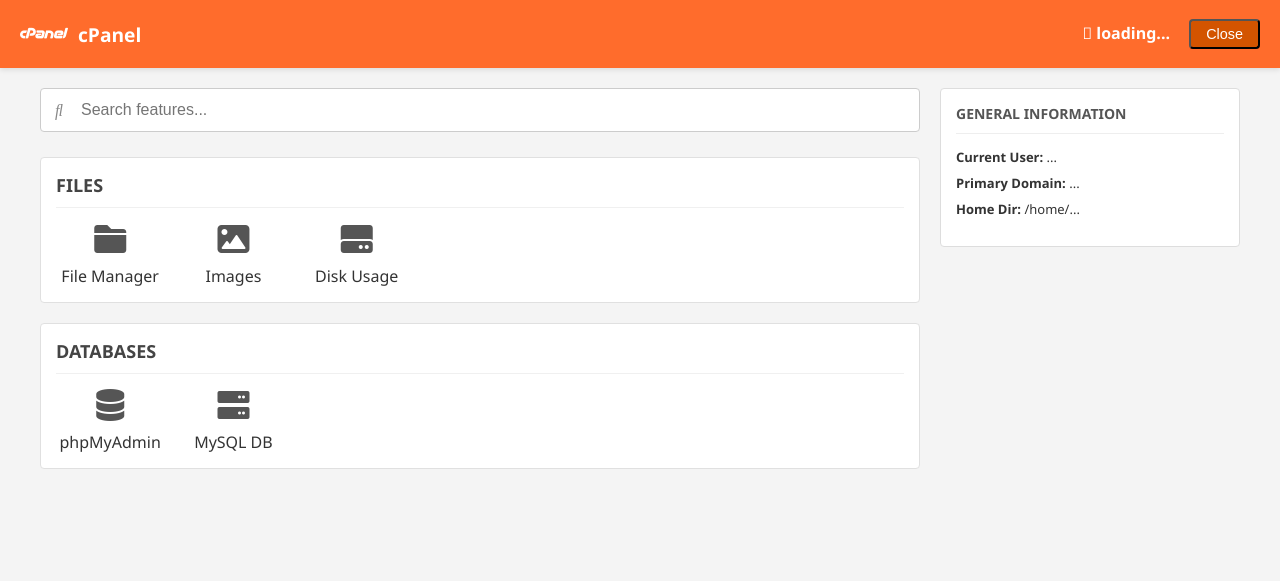
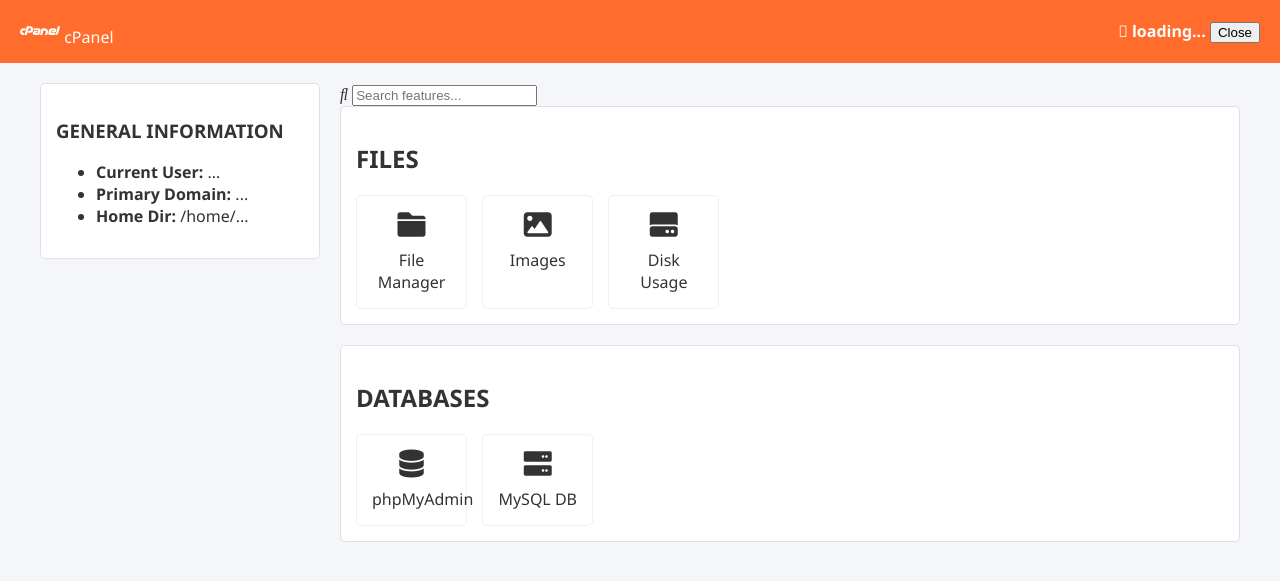
Before and after one commit to vcode0910-del/cardmarket, a PHP site: page /cpanel.html in a window 1280 px wide. Shown: the top 581 px of the page. Run offline with PHP 8.4, Linux system fonts and the light colour scheme.

Commit message:
style.css

```diff
--- a/style.css
+++ b/style.css
@@ -1,191 +1,159 @@
-/* style.css */
+/* GLOBAL STYLES */
 body {
-    font-family: 'Segoe UI', Tahoma, Geneva, Verdana, sans-serif;
-    background-color: #f4f4f4;
+    font-family: 'Segoe UI', sans-serif;
     margin: 0;
     padding: 0;
+    background-color: #f4f6f9;
     color: #333;
 }
 
-/* Header */
+/* --- LOGIN PAGE STYLES --- */
+.login-body {
+    background: linear-gradient(135deg, #1e3c72 0%, #2a5298 100%);
+    height: 100vh;
+    display: flex;
+    justify-content: center;
+    align-items: center;
+}
+.login-container {
+    background: white;
+    padding: 40px;
+    border-radius: 10px;
+    box-shadow: 0 15px 25px rgba(0,0,0,0.2);
+    width: 350px;
+    text-align: center;
+    animation: fadeIn 1s ease-in-out;
+}
+.login-header i { color: #2a5298; margin-bottom: 10px; }
+.login-header h2 { margin: 10px 0 5px; color: #333; }
+.login-header p { color: #777; font-size: 14px; margin-bottom: 30px; }
+
+.input-group {
+    position: relative;
+    margin-bottom: 20px;
+}
+.input-group i {
+    position: absolute;
+    left: 15px;
+    top: 50%;
+    transform: translateY(-50%);
+    color: #aaa;
+}
+.input-group input, .input-group select {
+    width: 100%;
+    padding: 12px 15px 12px 40px;
+    border: 1px solid #ddd;
+    border-radius: 25px;
+    box-sizing: border-box;
+    outline: none;
+    transition: 0.3s;
+}
+.input-group input:focus { border-color: #2a5298; }
+
+.btn-login {
+    width: 100%;
+    padding: 12px;
+    background: #2a5298;
+    color: white;
+    border: none;
+    border-radius: 25px;
+    font-size: 16px;
+    font-weight: bold;
+    cursor: pointer;
+    position: relative;
+    overflow: hidden;
+    transition: 0.3s;
+}
+.btn-login:hover { background: #1c3b6b; transform: scale(1.02); }
+
+/* --- DASHBOARD & CPANEL STYLES --- */
 header {
-    background-color: #ff6c2c; /* Warna oranye khas cPanel lama, atau ganti biru */
+    background: #2c3e50;
     color: white;
     padding: 15px 20px;
     display: flex;
     justify-content: space-between;
     align-items: center;
-    box-shadow: 0 2px 5px rgba(0,0,0,0.1);
 }
+.cpanel-header { background: #ff6c2c; } /* Warna Oranye cPanel */
 
-header .logo {
-    display: flex;
-    align-items: center;
-    gap: 10px;
-    font-weight: bold;
-    font-size: 1.2rem;
-}
-
-header .logout-btn {
-    background: #d35400;
-    color: white;
-    text-decoration: none;
-    padding: 5px 15px;
-    border-radius: 4px;
-    font-size: 0.9rem;
-    margin-left: 15px;
-}
-
-/* Layout Utama */
 .container {
     display: flex;
-    flex-direction: row-reverse; /* Sidebar di kanan */
     max-width: 1200px;
     margin: 20px auto;
     gap: 20px;
     padding: 0 15px;
 }
+.sidebar { width: 280px; flex-shrink: 0; }
+.main-content { flex-grow: 1; }
 
-/* Sidebar */
-.sidebar {
-    width: 300px;
-    flex-shrink: 0;
-}
-
-.info-box {
+.info-box, .section-group, .table-responsive {
     background: white;
-    border: 1px solid #ddd;
-    border-radius: 4px;
+    border: 1px solid #e0e0e0;
+    border-radius: 5px;
     padding: 15px;
     margin-bottom: 20px;
 }
 
-.info-box h3 {
-    margin-top: 0;
-    font-size: 14px;
-    color: #555;
-    border-bottom: 1px solid #eee;
-    padding-bottom: 10px;
+/* Table Styles */
+.data-table { width: 100%; border-collapse: collapse; }
+.data-table th, .data-table td { padding: 12px; border-bottom: 1px solid #eee; text-align: left; }
+.btn-connect {
+    background: #ff6c2c;
+    color: white;
+    text-decoration: none;
+    padding: 6px 12px;
+    border-radius: 4px;
+    font-size: 12px;
+    display: inline-block;
 }
+.btn-connect:hover { background: #e65c1c; }
 
-.info-box ul {
-    list-style: none;
-    padding: 0;
-    font-size: 13px;
-}
-
-.info-box ul li {
-    margin-bottom: 8px;
-    word-break: break-all;
-}
-
-/* Progress Bar Statistik */
-.stat-item {
-    margin-bottom: 15px;
-}
-.progress-bar {
-    background: #eee;
-    height: 10px;
-    border-radius: 5px;
-    margin: 5px 0;
-    overflow: hidden;
-}
-.fill {
-    background: #27ae60;
-    height: 100%;
-}
-
-/* Konten Utama */
-.main-content {
-    flex-grow: 1;
-}
-
-/* Pencarian */
-.search-bar {
-    position: relative;
-    margin-bottom: 25px;
-}
-.search-bar input {
-    width: 100%;
-    padding: 12px 15px 12px 40px;
-    font-size: 16px;
-    border: 1px solid #ccc;
-    border-radius: 4px;
-    box-sizing: border-box;
-}
-.search-bar i {
-    position: absolute;
-    left: 15px;
-    top: 50%;
-    transform: translateY(-50%);
-    color: #888;
-}
-
-/* Grid Menu */
-.section-group {
-    background: white;
-    border: 1px solid #e0e0e0;
-    border-radius: 4px;
-    margin-bottom: 20px;
-    padding: 15px;
-}
-
-.section-title {
-    font-size: 18px;
-    margin-top: 0;
-    padding-bottom: 10px;
-    border-bottom: 1px solid #f0f0f0;
-    margin-bottom: 15px;
-    color: #444;
-}
-
+/* Grid for cPanel Icons */
 .grid-container {
     display: grid;
     grid-template-columns: repeat(auto-fill, minmax(100px, 1fr));
     gap: 15px;
+    text-align: center;
+}
+.grid-item {
+    padding: 15px;
+    border: 1px solid #f0f0f0;
+    border-radius: 5px;
+    cursor: pointer;
+}
+.grid-item:hover { background: #f9f9f9; color: #007bff; }
+.grid-item i { font-size: 28px; display: block; margin-bottom: 10px; }
+
+/* Modal & Animation */
+.modal {
+    display: none;
+    position: fixed;
+    z-index: 999;
+    left: 0; top: 0;
+    width: 100%; height: 100%;
+    background: rgba(0,0,0,0.5);
+}
+.modal-content {
+    background: white;
+    margin: 10% auto;
+    padding: 20px;
+    width: 90%; max-width: 400px;
+    border-radius: 8px;
+}
+.slide-down { animation: slideDown 0.4s; }
+
+@keyframes slideDown {
+    from { transform: translateY(-50px); opacity: 0; }
+    to { transform: translateY(0); opacity: 1; }
+}
+@keyframes fadeIn {
+    from { opacity: 0; transform: scale(0.9); }
+    to { opacity: 1; transform: scale(1); }
 }
 
-.grid-item {
-    text-align: center;
+/* Responsif */
+@media (max-width: 768px) {
+    .container { flex-direction: column; }
+    .sidebar { width: 100%; }
 }
-
-.grid-item a {
-    display: block;
-    text-decoration: none;
-    color: #333;
-    padding: 10px;
-    border-radius: 4px;
-    transition: background 0.2s;
-}
-
-.grid-item a:hover {
-    background-color: #f0f8ff;
-    color: #0056b3;
-}
-
-.grid-item i {
-    font-size: 32px;
-    display: block;
-    margin-bottom: 10px;
-    color: #555;
-}
-
-.grid-item a:hover i {
-    color: #0056b3;
-}
-
-.item-name {
-    font-size: 13px;
-    display: block;
-    line-height: 1.4;
-}
-
-/* Responsif untuk HP */
-@media (max-width: 768px) {
-    .container {
-        flex-direction: column;
-    }
-    .sidebar {
-        width: 100%;
-    }
-}
```
